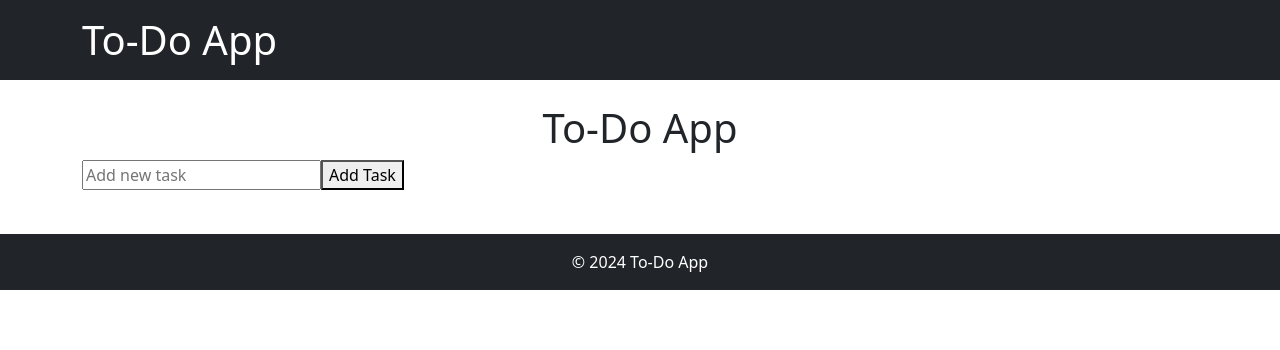
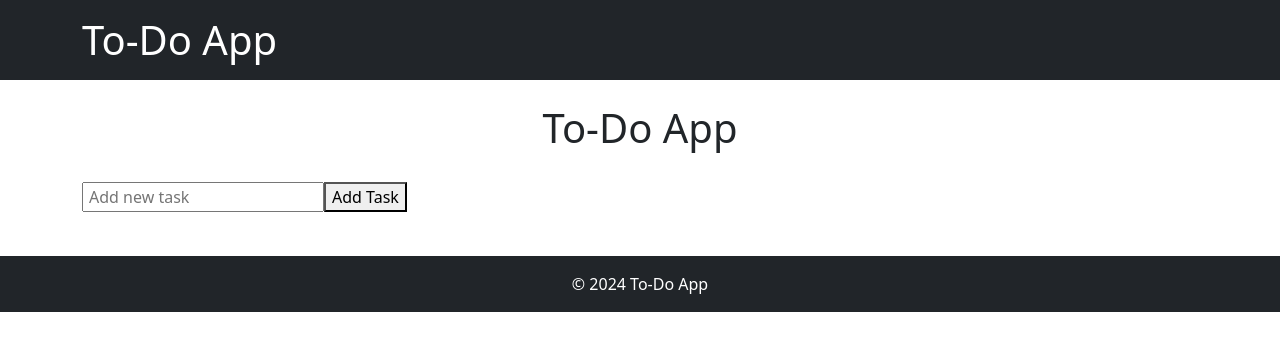
Before and after one commit to b7birale/vue-todo-app, a Vue app: page / in a window 1280 px wide. Shown: the top 350 px of the page. Built offline with nearby package versions, Linux system fonts and the light colour scheme.

Commit message:
add some extra style to do "add new task" bar

```diff
--- a/src/components/NewTodo.vue
+++ b/src/components/NewTodo.vue
@@ -1,6 +1,6 @@
 <template>
-  <div style="margin-bottom: 20px;">
-    <input v-model="newTodo" placeholder="Add new task" />
+  <div style="margin-bottom: 20px; margin-top:30px;">
+    <input style="padding-left: 5px;" v-model="newTodo" placeholder="Add new task" />
     <button @click="submitTodo">Add Task</button>
   </div>
 </template>
```
